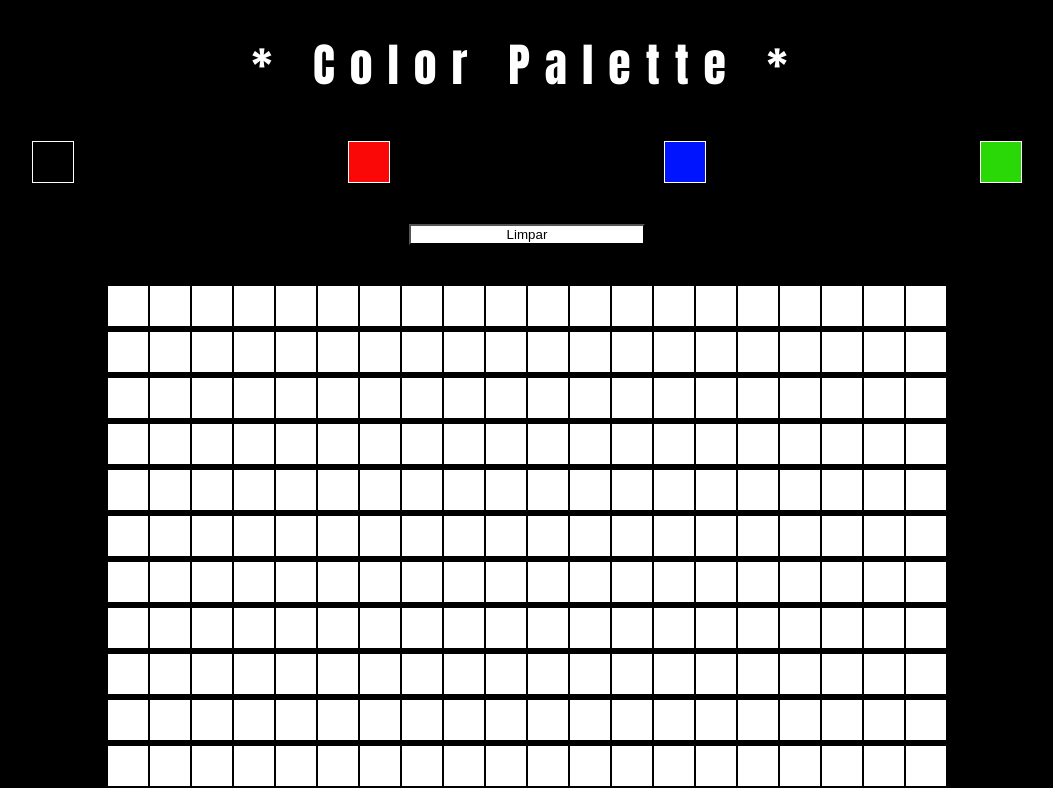
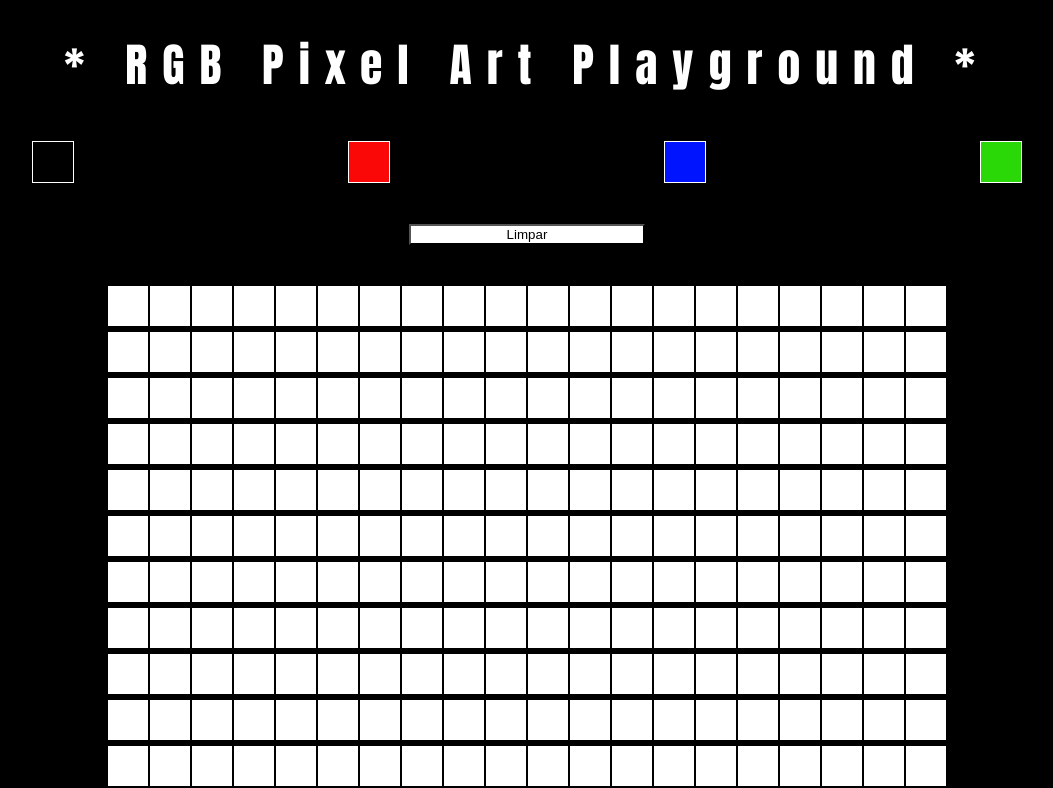
Before and after one commit to ciber-0rg/pixel_art-project, a plain HTML site: page index.html in a window 1280 px wide. Shown: the top 788 px of the page, without its empty margins (113-1166 px from the left). Drawn offline with Linux system fonts and the light colour scheme.

Commit message:
adding new title

```diff
--- a/index.html
+++ b/index.html
@@ -9,7 +9,7 @@
   </head>
   <body>
     <header>
-      <h1 id="title"> * Color Palette * </h1>
+      <h1 id="title"> * RGB Pixel Art Playground * </h1>
     </header>
     <main id='fullBody'>
 
```
